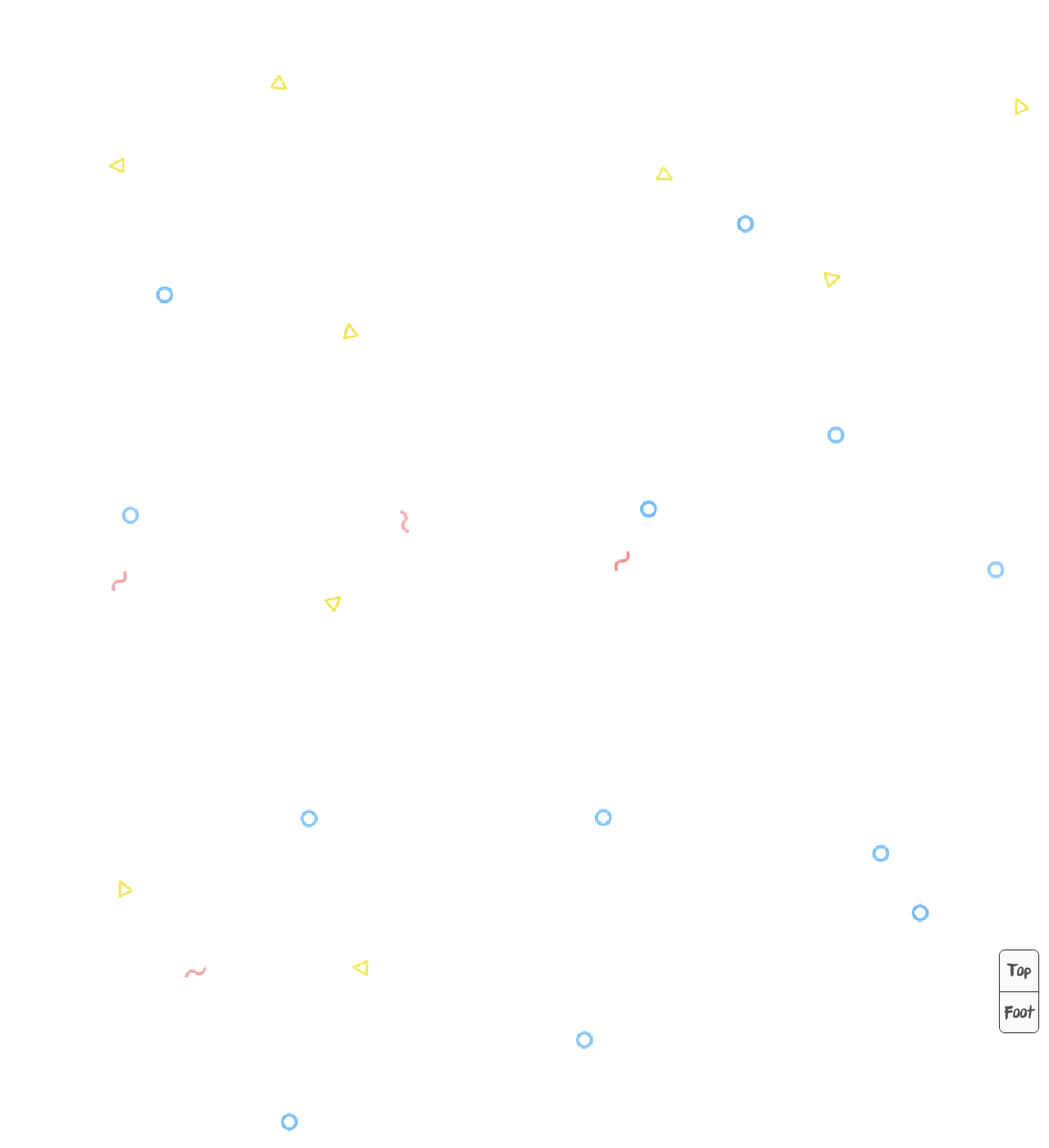
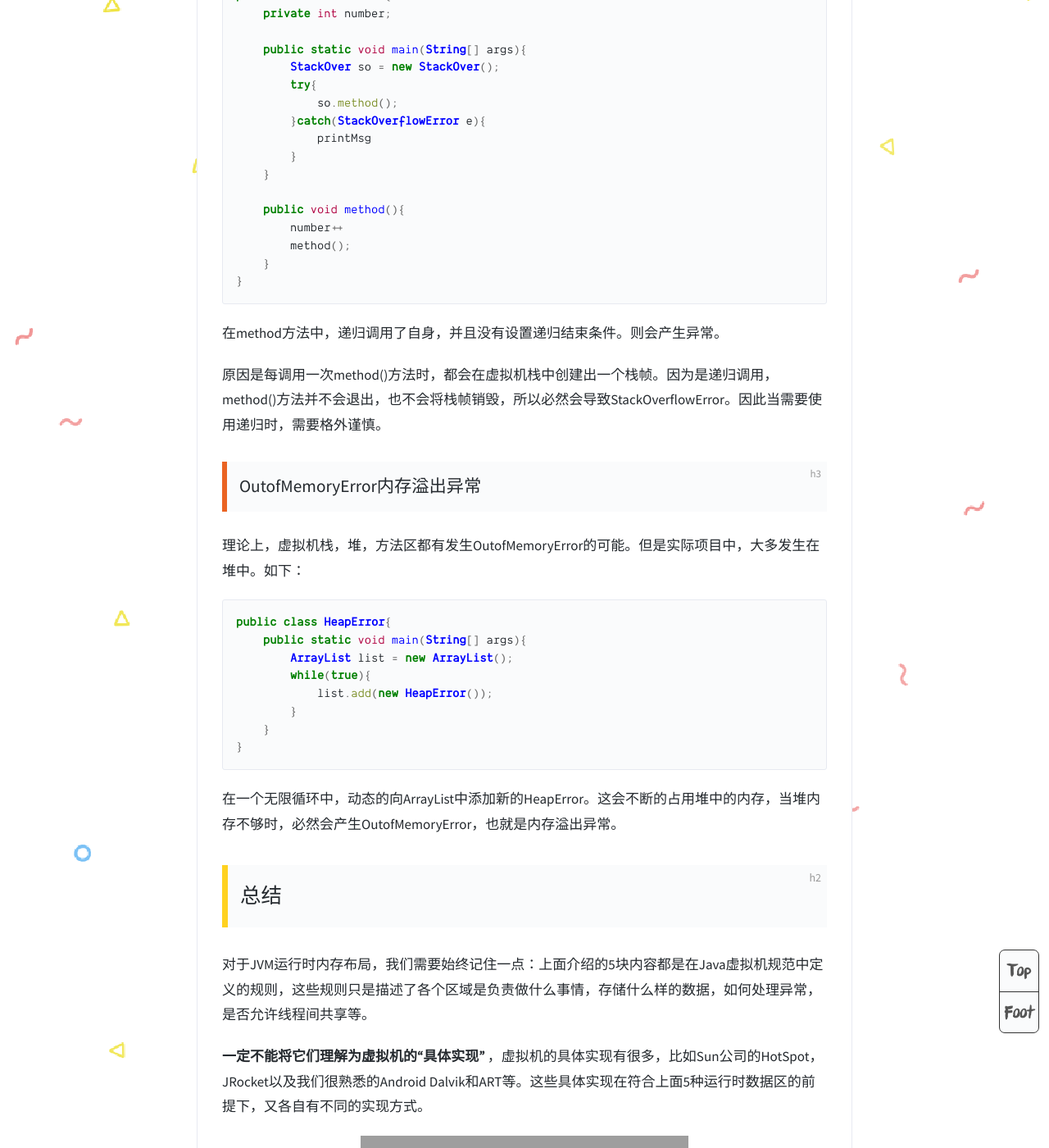
Before and after one commit to qzhuorui/qzhuorui.github.io, a Jekyll site: the page built from _posts/2020-08-13-Java内存分配.md, in a window 1280 px wide and 1400 px high, scrolled down 6734 px. Shown: the whole window at 82% size. Built offline with Jekyll 4.4.1, drawn with Linux system fonts in a browser that asks for light colours; comment, search, counter and statistics services are not loaded; some of the changed text lies outside the part shown; grey boxes are pictures that could not be loaded.

Commit message:
Update 2020-08-13-Java内存分配.md

````diff
--- a/_posts/2020-08-13-Java内存分配.md
+++ b/_posts/2020-08-13-Java内存分配.md
@@ -124,3 +124,62 @@ Java堆（Heap）是JVM所管理的内存中最大的一块，该区域**唯一
 
 - 方法区是规范层面的东西，规定了这一个区域要存放放些数据
 - 永久区或者metaspace是对方法区的不同实现，是实现层面的东西
+
+## 六、异常再现
+
+### StackOverflowError 栈溢出异常
+
+递归调用是造成StackOverflowError的一个常见场景：
+
+```java
+public class StackOver{
+    private int number;
+
+    public static void main(String[] args){
+        StackOver so = new StackOver();
+        try{
+            so.method();
+        }catch(StackOverflowError e){
+            printMsg
+        }
+    }
+
+    public void method(){
+        number++
+        method();
+    }
+}
+```
+
+在method方法中，递归调用了自身，并且没有设置递归结束条件。则会产生异常。
+
+原因是每调用一次method()方法时，都会在虚拟机栈中创建出一个栈帧。因为是递归调用，method()方法并不会退出，也不会将栈帧销毁，所以必然会导致StackOverflowError。因此当需要使用递归时，需要格外谨慎。
+
+### OutofMemoryError内存溢出异常
+
+理论上，虚拟机栈，堆，方法区都有发生OutofMemoryError的可能。但是实际项目中，大多发生在堆中。如下：
+
+```java
+public class HeapError{
+    public static void main(String[] args){
+        ArrayList list = new ArrayList();
+        while(true){
+            list.add(new HeapError());
+        }
+    }
+}
+```
+
+在一个无限循环中，动态的向ArrayList中添加新的HeapError。这会不断的占用堆中的内存，当堆内存不够时，必然会产生OutofMemoryError，也就是内存溢出异常。
+
+## 总结
+
+对于JVM运行时内存布局，我们需要始终记住一点：上面介绍的5块内容都是在Java虚拟机规范中定义的规则，这些规则只是描述了各个区域是负责做什么事情，存储什么样的数据，如何处理异常，是否允许线程间共享等。
+
+**一定不能将它们理解为虚拟机的“具体实现”** ，虚拟机的具体实现有很多，比如Sun公司的HotSpot，JRocket以及我们很熟悉的Android Dalvik和ART等。这些具体实现在符合上面5种运行时数据区的前提下，又各自有不同的实现方式。
+
+![5](/screenshot/java内存分配/5.png)
+
+总结来说，JVM的运行时内存结构中一共有两个“栈”和一个“堆”，分别是：Java虚拟机栈和本地方法栈，以及“GC堆”和方法区。除此之外还有一个程序计数器。
+
+JVM内存只有堆和方法区是线程共享的数据区域，其他区域都是线程私有的。并且程序计数器是唯一一个在Java虚拟机规范中没有规定OutofMemoryError情况的区域。
````
